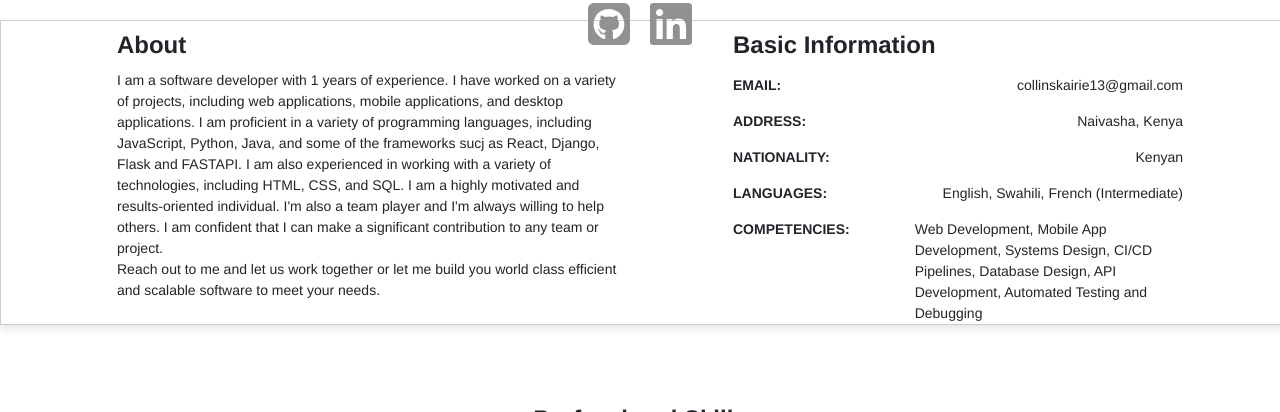
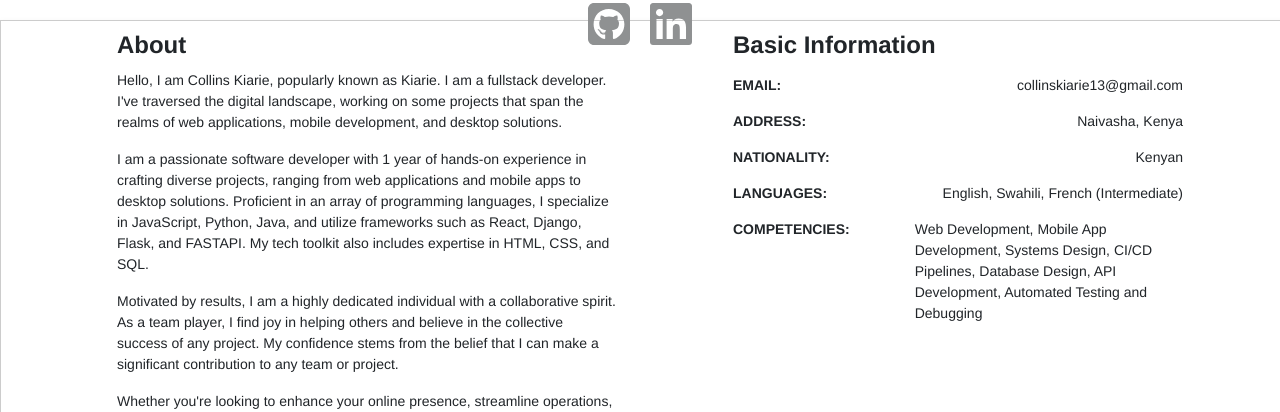
Before and after one commit to Kiarie-Kariuki/Portfolio, a React (Create React App) app: page / in a window 1280 px wide. Shown: the part 540-952 px from the top of the page. Built offline with nearby package versions, Linux system fonts and the light colour scheme.

Commit message:
Rewrote the content of the about card

```diff
--- a/src/components/About.js
+++ b/src/components/About.js
@@ -3,8 +3,10 @@ function About(){
         <div className="AboutContainer">
             <div className="head">
                 <h3>About</h3>
-                <p>I am  a software developer with 1 years of experience. I have worked on a variety of projects, including web <span className="sentence-space"> </span> applications, mobile applications, and desktop applications. I am proficient in a variety of programming languages,<span className="sentence-space"> </span> including JavaScript, Python, Java, and some of the frameworks sucj as React, Django, Flask and FASTAPI. I am also<span className="sentence-space"> </span> experienced in working with a variety of technologies, including HTML, CSS, and SQL.
-                I am a highly motivated and<span className="sentence-space"> </span> results-oriented individual. I'm also a team player and I'm always willing to help others. I am confident that I can<span className="sentence-space"> </span> make a significant contribution to any team or project.<br /> <span className="sentence-space"> </span>Reach out to me and let us work together or let me build you world class efficient and scalable software to meet your needs.</p>
+                <p>Hello, I am Collins Kiarie, popularly known as Kiarie. I am a fullstack developer. I've traversed the digital landscape, working on some projects that span the realms of web applications, mobile development, and desktop solutions.</p>
+                <p>I am a passionate software developer with 1 year of hands-on experience in crafting diverse projects, ranging from web applications and mobile apps to desktop solutions. Proficient in an array of programming languages, I specialize in JavaScript, Python, Java, and utilize frameworks such as React, Django, Flask, and FASTAPI. My tech toolkit also includes expertise in HTML, CSS, and SQL.</p>
+                <p>Motivated by results, I am a highly dedicated individual with a collaborative spirit. As a team player, I find joy in helping others and believe in the collective success of any project. My confidence stems from the belief that I can make a significant contribution to any team or project.</p>
+                <p>Whether you're looking to enhance your online presence, streamline operations, or create world-class, efficient, and scalable software, I am here to make it happen. Let's connect and explore the possibilities of working together.</p>
             </div>
             <div className="bio">
                 <h3>Basic Information</h3>
@@ -14,7 +16,7 @@ function About(){
                             <strong>EMAIL:</strong>
                         </div>
                         <div>
-                            collinskairie13@gmail.com
+                            collinskiarie13@gmail.com
                         </div>
                     </div>
                     <div className="address">
```
